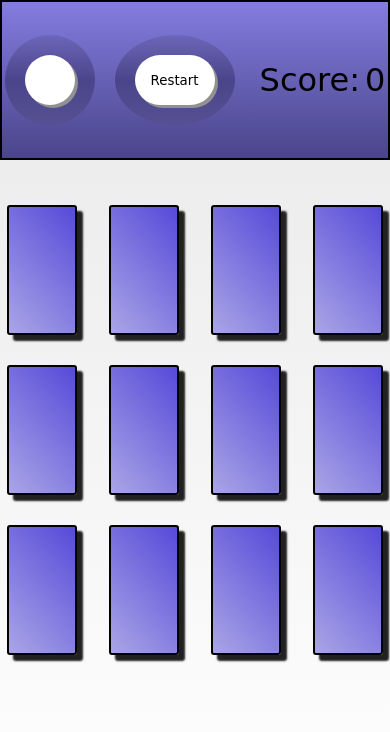
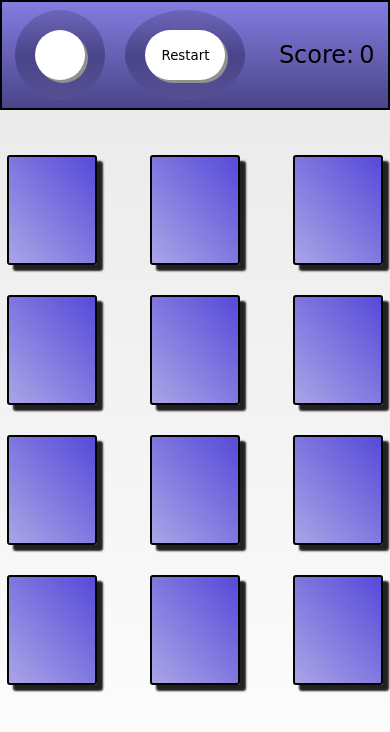
Before and after one commit to Azhersia/Memory, a plain HTML site: page index.html in a window 390 px wide. Drawn offline with Linux system fonts and the light colour scheme; a web font is replaced by a local one.

Commit message:
MobileFixes

```diff
--- a/style.css
+++ b/style.css
@@ -20,11 +20,11 @@ body {
 /*====================  Top Bar  =======================*/
 .topBar {
     width: 100vw;
-    height: 160px;
+    height: 110px;
     background: linear-gradient(0deg, #4a458a 0%, #847cdf 100%);
     border: solid 2px black;
     display: flex;
-    justify-content: space-around;
+    justify-content: space-evenly;
     align-items: center;
 }
 
@@ -79,7 +79,7 @@ body {
 /*Styles score*/
 p {
     display: inline-block;
-    font-size: 2rem;
+    font-size: 1.5rem;
 }
 
 /*======================================================*/
@@ -103,8 +103,8 @@ p {
 
 /*Styles the unflipped cards*/
 .card-basics {
-    width: 70px;
-    height: 130px;
+    width: 90px;
+    height: 110px;
     transform-style: preserve-3d;
     transition: transform 1.2s;
     cursor: pointer;
```
